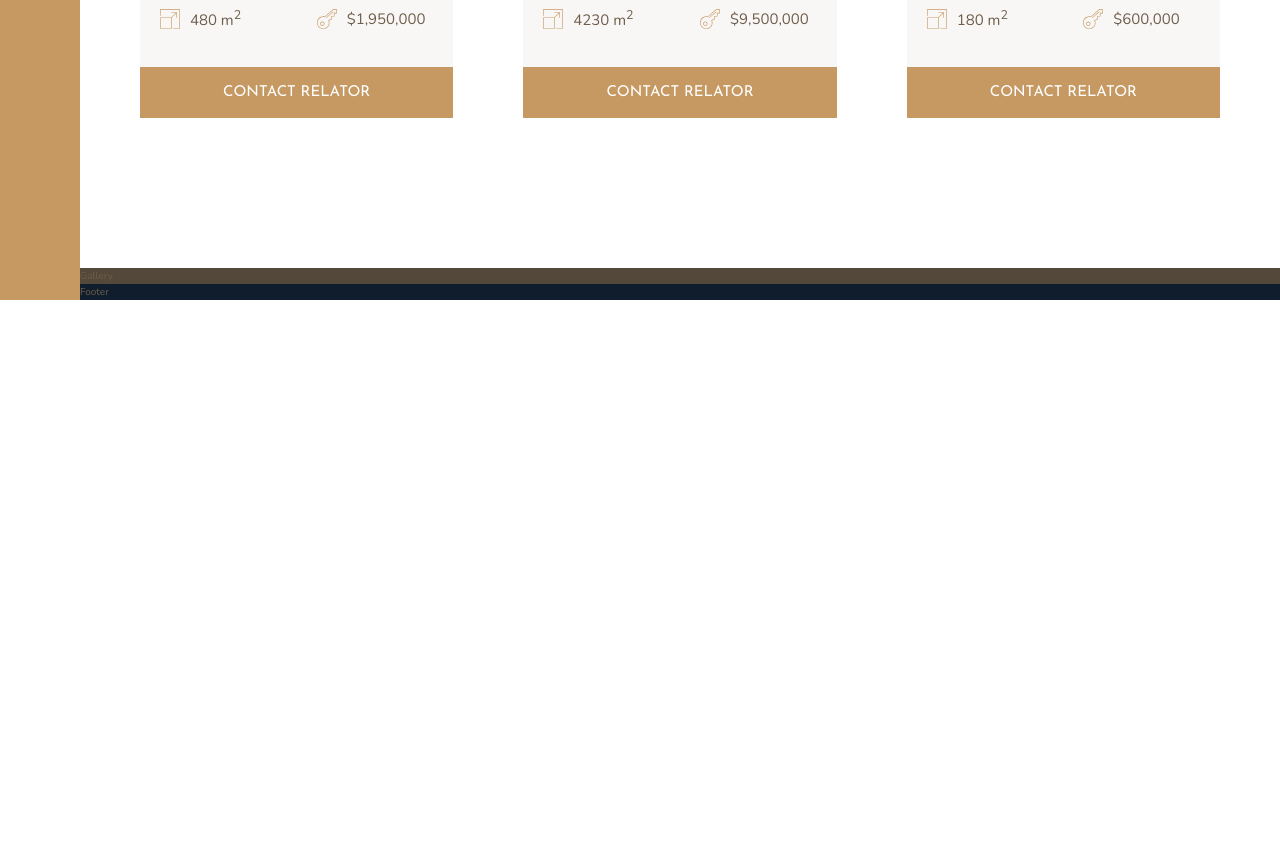
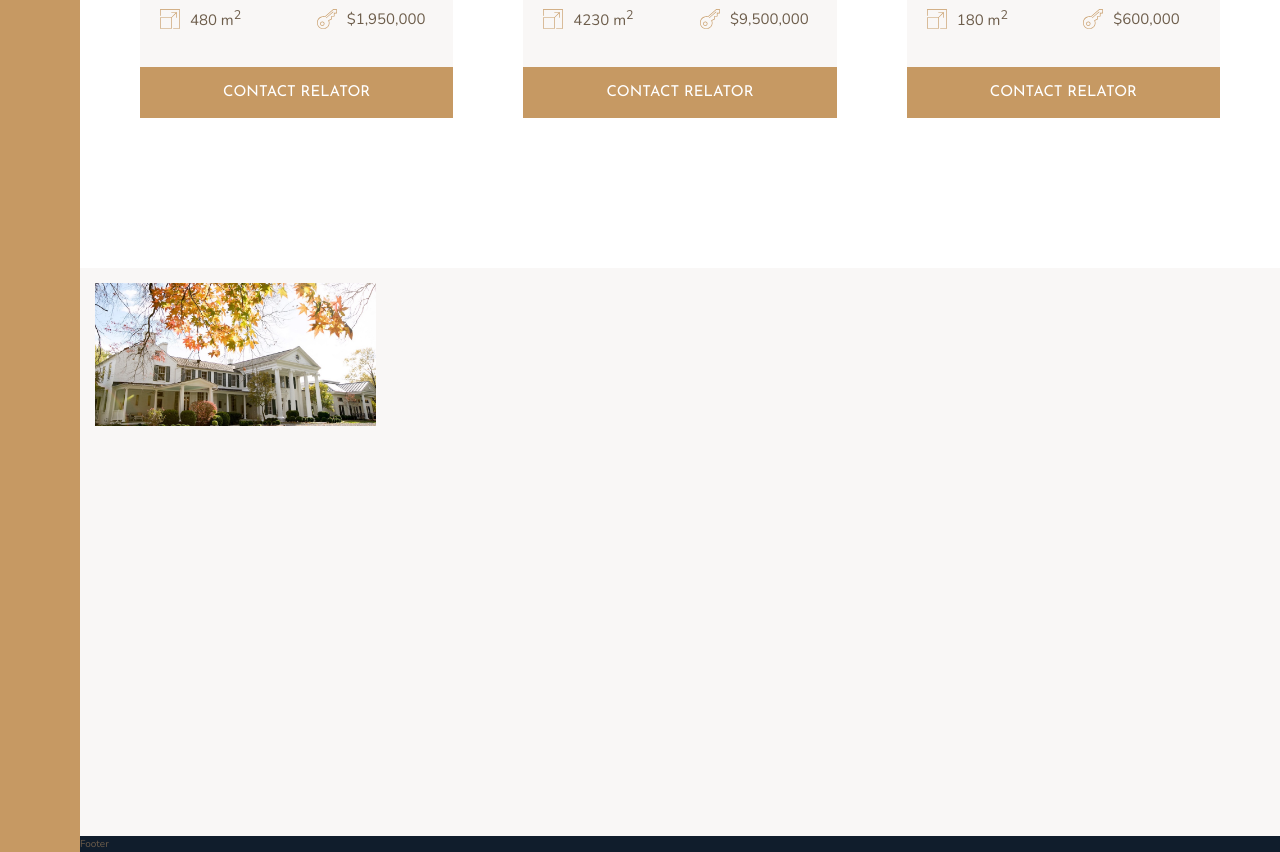
Before and after one commit to aindriu80/Nexter, a website: page index.html in a window 1280 px wide. Shown: the part 2804-3656 px from the top of the page. Before the commit the page ends 3104 px from the top, so only its background shows below. Drawn offline with nearby package versions, Linux system fonts and the light colour scheme.

Commit message:
Building the Gallery -1 settin up grid layout for numerous img sizes

```diff
--- a/index.html
+++ b/index.html
@@ -273,7 +273,11 @@
 
             </section>
         <section class="gallery">
-            Gallery
+            <figure class="gallery__item gallery__item--1">
+                    <img src="resources/img/gal-1.jpeg" alt="Gallery image 1" class="gallery__img">
+            </figure>
+
+
         </section>
         <div class="footer">
             Footer
--- a/resources/sass/_gallery.scss
+++ b/resources/sass/_gallery.scss
@@ -1,4 +1,25 @@
 .gallery {
-        background-color: $color-grey-dark-1;
+        background-color: $color-grey-light-1;
         grid-column: full-start / full-end;
+
+        display: grid;
+        grid-template-columns: repeat(8, 1fr);
+        grid-template-rows: repeat(7, 5vw);
+        grid-gap: 1.5rem;
+        padding: 1.5rem;
+
+        &__item {
+                &--1 {
+                grid-row: 1 / span 2;
+                grid-column: 1 / span 2;
+                }
+        }
+
+        &__img {
+                width: 100%;
+                height: 100%;
+                object-fit: cover;
+                display: block;
+        }
+
 }
```
Also changed, not shown: resources/css/style.css.
